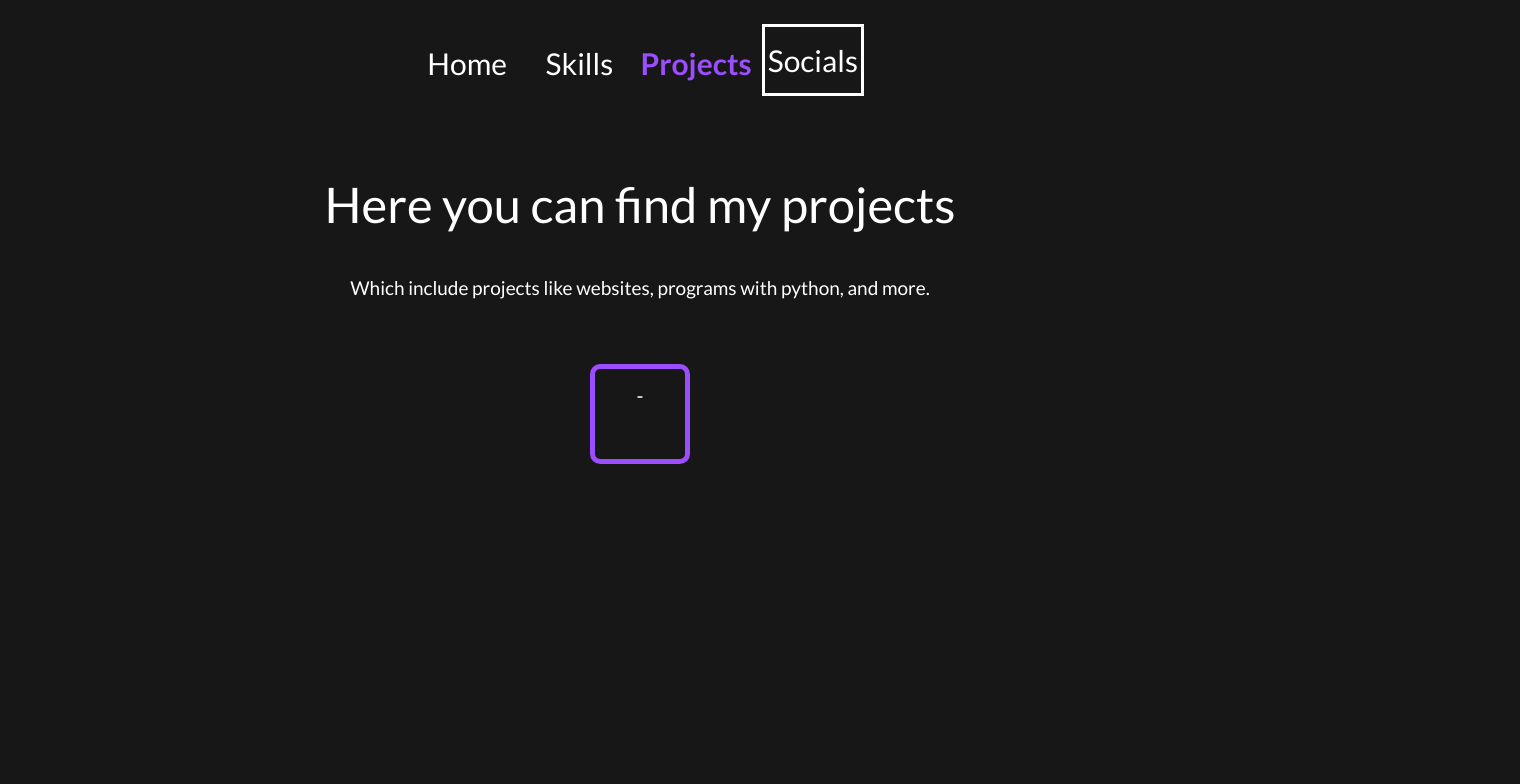
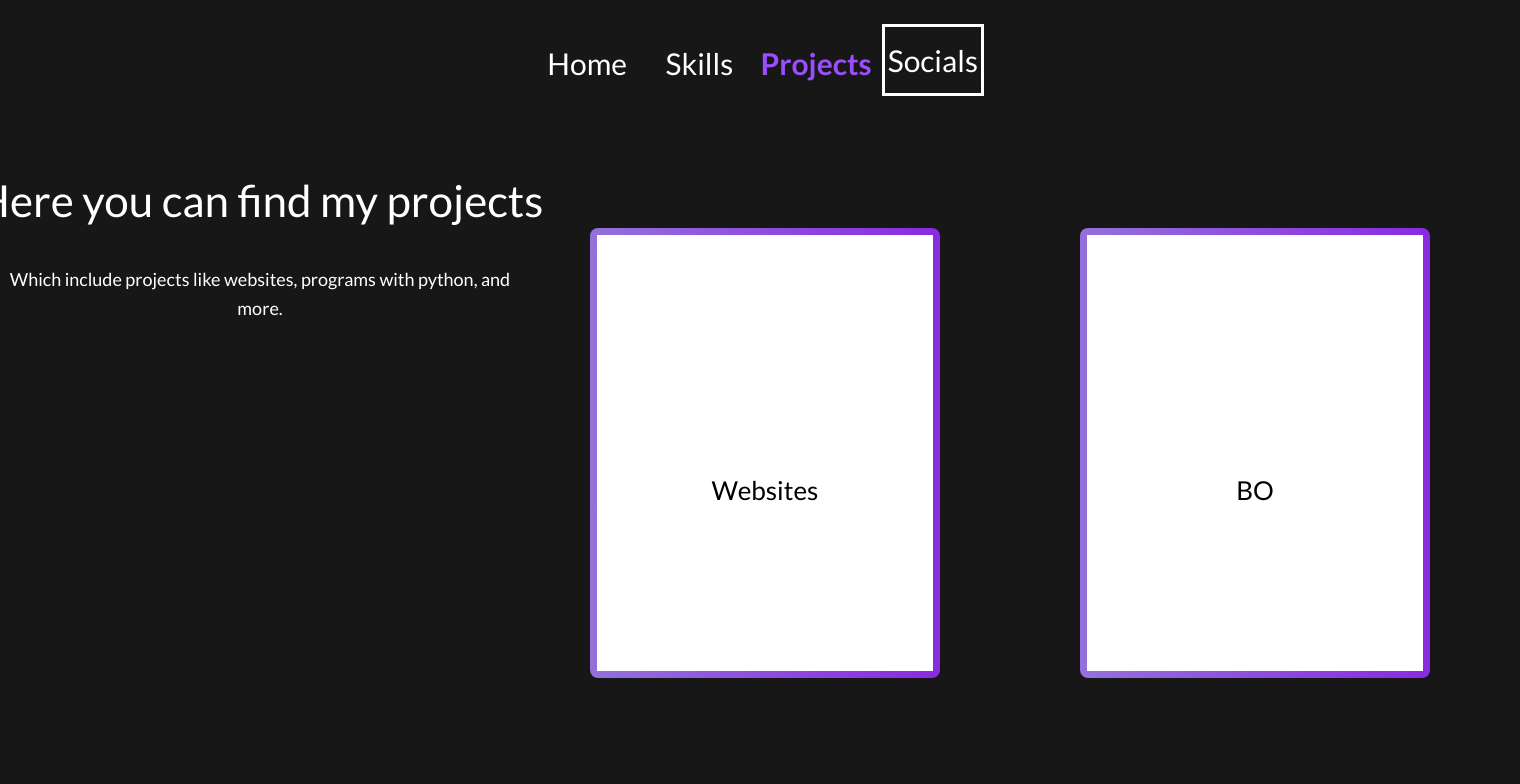
Before and after one commit to GoldyMAsterdam/M2-BO, a plain HTML site: page Projects.html in a window 1280 px wide. Shown: the top 784 px of the page, 1520 px wide, since content can reach past the window. Drawn offline with Linux system fonts and the light colour scheme.

Commit message:
17/12/2024 - Commited Just in case

```diff
--- a/Projects.html
+++ b/Projects.html
@@ -27,9 +27,16 @@
         <p class="ProjectSubTitle">
             Which include projects like websites, programs with python, and more.
         </p>
-            <div id="Boxes">
-            <p class="BoxLeft"> - </p>
-            <!-- <p>Maak right box later</p>  -->
+        <div id="Boxes">
+            <div class="top-row">
+                <div class="BoxLeft" data-text="BoxText">BO</div>
+                <div class="BoxLeft" data-text="BoxText">Websites</div>
+            </div>
+            <div class="bottom-row">
+                <div class="BoxUnderLeft" data-text="BoxText">Python</div>
+                <div class="BoxUnderMiddle" data-text="BoxText">Javascript</div>
+                <div class="BoxUnderRight" data-text="BoxText">Github</div>
+            </div>
         </div>
     </div>
 </body>
--- a/style.css
+++ b/style.css
@@ -219,39 +219,87 @@ h1 {
 
 /* Projects.html */
 #project-text{
+    display: flex;
     padding: 5px;
 }
 .projectTitle{
     color: white;
-    font-size: 2.45rem;
+    font-size: 2.2rem;
     text-align: center;
     margin-top: 100px;
+    margin-left: -1000px;
+    text-transform: bold;
 }
 .ProjectSubTitle {
     color: white;
-    font-size: 0.95rem;
+    font-size: 0.9rem;
     text-align: center;
     margin-top: 30px;
+    margin-right: 1000px;
 }
+
+
 #Boxes {
     display: flex;
-    justify-content: center;
+    flex-direction: column;
     align-items: center;
-    flex-wrap: wrap;
     margin-top: 50px;
     text-align: center;
-}
-.BoxLeft {
     color: white;
-    border: 5px solid #9B4DFF;
-    padding: 10px;
-    margin: 10px;
-    width: 100px;
-    border-radius: 10px;
-    height: 100px;
+    padding: 5px;
+    margin-left: auto;
+    margin-right: auto;
 }
 
-/* EINDE PROJECT */
+.top-row, .bottom-row {
+    display: flex;
+    justify-content: center;
+    width: 100%;
+}
+
+.BoxLeft, .BoxRight, .BoxUnderLeft, .BoxUnderMiddle, .BoxUnderRight {
+    border: 7px solid;
+    border-image: linear-gradient(to right, #9370DB, #8A2BE2) 1;
+    -webkit-mask-image: linear-gradient(to bottom, rgba(0, 0, 0, 1) 100%, rgba(0, 0, 0, 0) 100%);
+    padding: 50px;
+    margin: 5px;
+    width: 350px;
+    border-radius: 8px;
+    height: 450px;
+    background: white;
+    transition: all 0.3s ease;
+}
+
+
+.BoxLeft, .BoxRight {
+    margin-top: -150px;
+    margin-right: -670px;
+    margin-left: -170px;
+    margin-bottom: 100px;
+}
+
+.BoxLeft[data-text="BoxText"], .BoxRight[data-text="BoxText"], .BoxUnderLeft[data-text="BoxText"], .BoxUnderMiddle[data-text="BoxText"], .BoxUnderRight[data-text="BoxText"] {
+    color: Black;
+    text-align: center;
+    font-size: 1.3rem;
+    padding-top: 235px;
+  }
+
+.BoxUnderLeft, .BoxUnderMiddle, .BoxUnderRight {
+    margin: 75px;
+}
+
+.BoxUnderLeft, .BoxUnderMiddle, .BoxUnderRight {
+    margin-top: 50px;
+}
+
+.BoxLeft:hover, .BoxRight:hover, .BoxUnderLeft:hover, .BoxUnderMiddle:hover, .BoxUnderRight:hover {
+    cursor: pointer;
+    transform: scale(1.05);
+    transition: transform 0.3s ease-in-out;
+}
+
+/* EINDE PROJECT.html */
 
 
 
```
